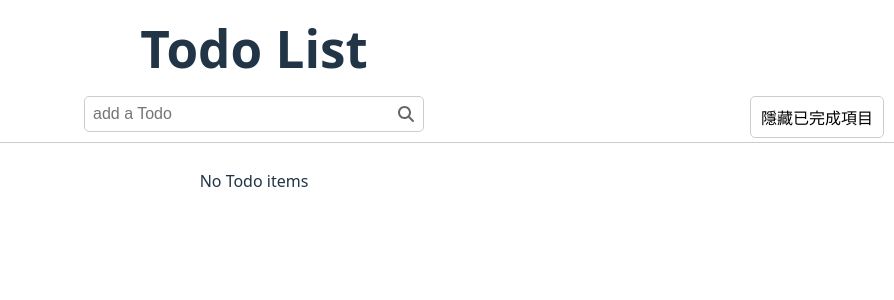
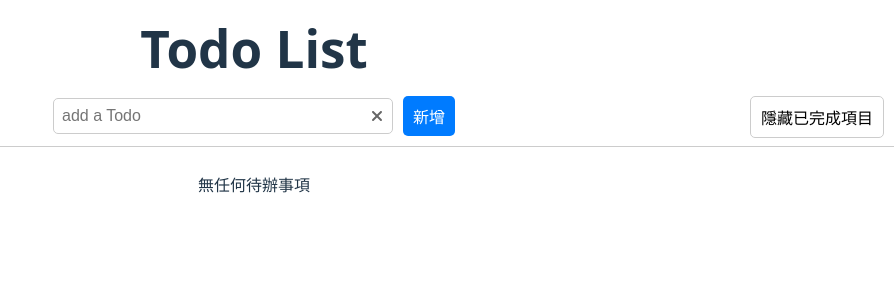
Before and after one commit to mirageapache/Vue_todo, a Vue app: page / in a window 1280 px wide. Shown: the top 300 px of the page, without its empty margins (386-1280 px from the left). Built offline with nearby package versions, Linux system fonts and the light colour scheme.

Commit message:
新增編輯&刪除功能

```diff
--- a/src/components/FunctionalBar.vue
+++ b/src/components/FunctionalBar.vue
@@ -1,10 +1,11 @@
 <script setup lang="ts">
   import { ref } from 'vue';
   import { FontAwesomeIcon } from '@fortawesome/vue-fontawesome';
-  import { faSearch } from '@fortawesome/free-solid-svg-icons';
+  import { faXmark } from '@fortawesome/free-solid-svg-icons';
+  import type { TodoListType } from '../types/todoList';
 
   const props = defineProps<{
-    todoList: { name: string, isCompleted: boolean }[];
+    todoList: TodoListType[];
     isHideCompleted: boolean;
     hideCompleted: () => void;
   }>();
@@ -13,7 +14,13 @@
   /** 新增項目 */
   const addTodo = () => {
     if (todo.value.trim() === '' || todo.value.trim().length === 0) return;
-    props.todoList.push({ name: todo.value, isCompleted: false });
+    props.todoList.push({
+      id: crypto.randomUUID(),
+      content: todo.value,
+      isCompleted: false,
+      isEditing: false,
+      sort: props.todoList.length,
+    });
     todo.value = '';
     localStorage.setItem('todoList', JSON.stringify(props.todoList));
   };
@@ -21,11 +28,12 @@
 </script>
 
 <template>
-  <div class="todoItem">
+  <div class="toolBar">
     <span class="input-wrapper">
       <input class="todoInput" type="text" v-model="todo" placeholder="add a Todo" @keypress.enter="addTodo"/>
-      <FontAwesomeIcon class="search-icon"  :icon="faSearch" @click="addTodo" />
+      <FontAwesomeIcon class="clear-icon"  :icon="faXmark" @click="() => { todo = '' }" />
     </span>
+    <button class="addButton" @click="addTodo">新增</button>
     <span class="functionalButton">
       <button class="hideButton" type="button" @click="hideCompleted">
         {{ isHideCompleted ? '顯示已完成項目' : '隱藏已完成項目' }}
@@ -35,7 +43,7 @@
 </template>
 
 <style scoped>
-.todoItem {
+.toolBar {
   position: relative;
   display: flex;
   justify-content: center;
@@ -52,7 +60,15 @@
   display: inline-block;
 }
 
-.search-icon {
+.addButton {
+  background-color: #007bff;
+  color: #fff;
+  border: none;
+  padding: 8px 10px;
+  border-radius: 5px;
+}
+
+.clear-icon {
   position: absolute;
   right: 10px;
   top: 50%;
--- /dev/null
+++ b/src/components/ListPanel.vue
@@ -0,0 +1,120 @@
+<script setup lang="ts">
+  import type { TodoListType } from '../types/todoList';
+
+  const props = defineProps<{
+    todoList: TodoListType[];
+  }>();
+
+  const emit = defineEmits<{
+    (e: 'update:todoList', value: TodoListType[]): void;
+  }>();
+
+  /** 更新 todoList */
+  const updateTodoList = (newList: TodoListType[]) => {
+    emit('update:todoList', newList);
+  };
+
+  /** 開啟/關閉編輯狀態 */
+  const handleIsEditing = (id: string, isEditing: boolean) => {
+    const newList = props.todoList.map(todo => {
+      if (todo.id === id) {
+        todo.isEditing = isEditing;
+      }
+      return todo;
+    }) as TodoListType[];
+    updateTodoList(newList);
+  }
+
+  /** 編輯todo */
+  const editTodo = (id: string, value: string) => {
+    const newList = props.todoList.map(todo => {
+      if (todo.id === id) {
+        todo.content = value;
+      }
+      return todo;
+    })
+    updateTodoList(newList);
+    handleIsEditing(id, false);
+  }
+
+  /** 刪除todo */
+  const deleteTodo = (id: string) => {
+    const newList = props.todoList.filter(todo => todo.id !== id);
+    updateTodoList(newList);
+  }
+
+</script>
+
+<template>
+  <div class="todoItemList">
+    <p v-if="todoList.length === 0">無任何待辦事項</p>
+    <div class="todoItem" v-else v-for="item in todoList" :key="item.id">
+      <div>
+        <input class="checkbox" type="checkbox" v-model="item.isCompleted" @change="updateTodoList([...todoList])" />
+        <p class="todoContent" v-if="!item.isEditing">{{ item.content }}</p>
+        <input class="editInput" v-else type="text" v-model="item.content" />
+      </div>
+      <div>
+        <span v-if="!item.isEditing">
+          <button @click="handleIsEditing(item.id, true)">編輯</button>
+          <button @click="deleteTodo(item.id)">刪除</button>
+        </span>
+        <span v-else>
+          <button @click="editTodo(item.id, item.content)">儲存</button>
+          <button @click="handleIsEditing(item.id, false)">取消</button>
+        </span>
+      </div>
+
+    </div>
+  </div>
+</template>
+
+<style scoped>
+.todoItemList {
+  width: 100%;
+  height: 100%;
+  overflow-y: auto;
+}
+
+.todoItem {
+  display: flex;
+  align-items: center;
+  justify-content: space-between;
+  gap: 10px;
+  border-radius: 5px;
+  padding: 5px 10px;
+}
+.todoItem:hover {
+  background-color: #ccc;
+  transition: background-color 0.1s ease;
+}
+
+.todoItem div,
+.todoItem span {
+  display: flex;
+  align-items: center;
+  justify-content: center;
+  gap: 10px;
+}
+
+.checkbox {
+  width: 18px;
+  height: 18px;
+}
+
+.todoContent {
+  width: 100%;
+  font-size: 16px;
+  margin: 0;
+  padding: 8px 10px;
+}
+
+.editInput {
+  width: 100%;
+  padding: 8px 10px;
+  border: 1px solid #ccc;
+  border-radius: 4px;
+  font-size: 16px;
+}
+
+</style>
--- a/src/pages/HomePage.vue
+++ b/src/pages/HomePage.vue
@@ -1,7 +1,10 @@
 <script setup lang="ts">
   import { onMounted, reactive, ref } from 'vue';
   import FunctionalBar from '../components/FunctionalBar.vue';
-  const todoList = reactive<{ name: string, isCompleted: boolean }[]>([]);
+  import ListPanel from '../components/ListPanel.vue';
+  import type { TodoListType } from '../types/todoList';
+
+  const todoList = reactive<TodoListType[]>([]);
   const isHideCompleted = ref<boolean>(false);
 
   onMounted(() => {
@@ -16,6 +19,11 @@
     isHideCompleted.value = !isHideCompleted.value;
   }
 
+  /** 更新 todoList */
+  const updateTodoList = (newList: TodoListType[]) => {
+    todoList.splice(0, todoList.length, ...newList);
+    localStorage.setItem('todoList', JSON.stringify(todoList));
+  }
 </script>
 
 <template>
@@ -23,13 +31,7 @@
     <h1 class="banner">Todo List</h1>
     <div class="todoList">
       <FunctionalBar :todoList="todoList" :isHideCompleted="isHideCompleted" :hideCompleted="hideCompleted" />
-      <div class="todoItemList">
-        <p v-if="todoList.length === 0">No Todo items</p>
-        <div class="todoItem" v-else v-for="item in todoList">
-          <input type="checkbox" v-model="item.isCompleted" />
-          <p>{{ item.name }}</p>
-        </div>
-      </div>
+      <ListPanel :todoList="todoList" @update:todoList="updateTodoList" />
     </div>
   </div>
 </template>
@@ -53,7 +55,8 @@
   flex-direction: column;
   align-items: center;
   justify-content: center;
-  overflow-y: auto;
+  width: 100%;
+  height: 100%;
 }
 
 </style>
--- /dev/null
+++ b/src/types/todoList.ts
@@ -0,0 +1,7 @@
+export interface TodoListType {
+  id: string;
+  content: string;
+  isCompleted: boolean;
+  isEditing: boolean;
+  sort: number;
+}
```
